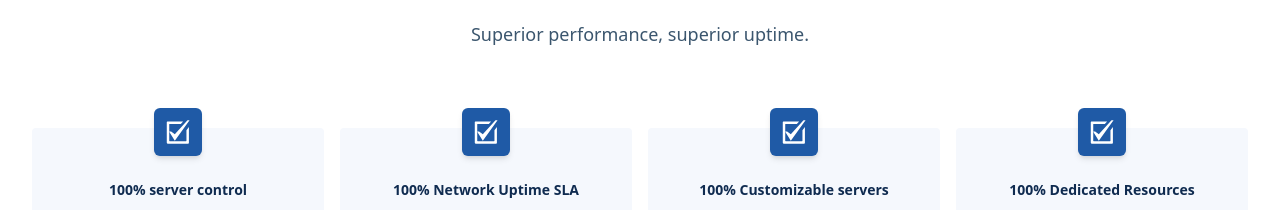
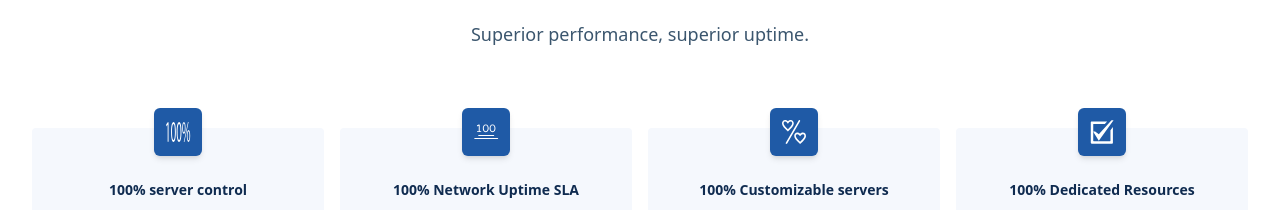
Before and after one commit to adgor/fh-vanilla, a website built with Vite: page dedi2.html in a window 1280 px wide. Shown: the part 792-1002 px from the top of the page. Built offline with nearby package versions, Linux system fonts and the light colour scheme.

Commit message:
changing dedi icons

```diff
--- a/dedi2.html
+++ b/dedi2.html
@@ -897,18 +897,26 @@
             class="mx-auto -mt-5 flex h-12 w-12 items-center justify-center rounded-md bg-matisse-500 text-white shadow-md"
           >
             <svg
-              width="24"
-              height="24"
-              viewBox="0 0 24 24"
+              width="25"
+              height="20"
+              viewBox="0 0 25 20"
               fill="none"
               xmlns="http://www.w3.org/2000/svg"
             >
               <path
-                d="M5.11779 11.4966H3.06787L8.8068 20.8135L23.564 0.317383H21.5141L8.8068 14.2914L5.11779 11.4966Z"
+                d="M1.63304 2.76829H1.6116L0.37619 4.58465L0.189941 2.59139L1.74291 0.330063H2.56294V19.6717H1.63371V2.76829H1.63304Z"
                 fill="white"
               />
               <path
-                d="M20.4548 20.8136C20.4548 21.0398 20.2714 21.2233 20.0447 21.2233H3.64808C3.53939 21.2233 3.43515 21.1801 3.35826 21.1033C3.28137 21.0265 3.23812 20.9223 3.23802 20.8136V4.41653C3.23802 4.18989 3.42182 4.00647 3.64808 4.00647H14.8611L17.098 1.54688H1.59854C1.38116 1.54718 1.17278 1.6337 1.01911 1.78745C0.865433 1.9412 0.779015 2.14962 0.778809 2.367V22.8627C0.778809 23.3164 1.14603 23.6829 1.59854 23.6829H22.0943C22.2019 23.683 22.3086 23.6618 22.4081 23.6207C22.5076 23.5795 22.598 23.5191 22.6741 23.443C22.7503 23.3668 22.8107 23.2764 22.8518 23.1769C22.893 23.0774 22.9141 22.9708 22.914 22.8631V6.9361L20.4548 10.3525V20.8136Z"
+                d="M9.87359 9.79119C9.87359 16.3691 8.97718 20 7.40277 20C6.01394 20 5.07399 16.4585 5.05188 10.0593C5.05188 3.57071 6.0796 0 7.5227 0C9.02073 0 9.87359 3.63089 9.87359 9.79119ZM6.01394 10.0884C6.01394 15.1181 6.58274 17.9757 7.45704 17.9757C8.44121 17.9757 8.91085 14.8518 8.91085 9.91155C8.91085 5.15 8.46265 2.02426 7.46776 2.02426C6.62629 2.02426 6.01394 4.81992 6.01394 10.0884Z"
+                fill="white"
+              />
+              <path
+                d="M15.4791 9.79119C15.4791 16.3691 14.5826 20 13.0082 20C11.6194 20 10.6795 16.4585 10.6573 10.0593C10.6573 3.57071 11.6851 0 13.1282 0C14.6262 0 15.4791 3.63089 15.4791 9.79119ZM11.6194 10.0884C11.6194 15.1181 12.1882 17.9757 13.0625 17.9757C14.0467 17.9757 14.5163 14.8518 14.5163 9.91155C14.5163 5.15 14.0681 2.02426 13.0732 2.02426C12.2324 2.02426 11.6194 4.81992 11.6194 10.0884Z"
+                fill="white"
+              />
+              <path
+                d="M19.5652 5.77186C19.5652 9.85137 18.778 11.8738 17.8595 11.8738C16.9738 11.8738 16.2087 9.94073 16.198 6.04176C16.198 2.17197 16.9738 0 17.9144 0C18.9093 0 19.5652 2.08443 19.5652 5.77186ZM16.9631 5.9524C16.941 8.42163 17.28 10.2963 17.8809 10.2963C18.5154 10.2963 18.7995 8.44898 18.7995 5.89222C18.7995 3.54153 18.5475 1.57564 17.8809 1.57564C17.28 1.57746 16.9631 3.51053 16.9631 5.9524ZM17.7938 20L21.9704 0H22.5827L18.4062 20H17.7938ZM24.19 13.7795C24.19 17.8572 23.4028 19.8796 22.4956 19.8796C21.6099 19.8796 20.8448 17.9466 20.8335 14.0768C20.8335 10.1778 21.6099 8.00583 22.5499 8.00583C23.5448 8.00583 24.19 10.0884 24.19 13.7795ZM21.5878 13.9582C21.5771 16.4293 21.9268 18.3022 22.5171 18.3022C23.1515 18.3022 23.4356 16.4585 23.4356 13.8981C23.4356 11.5474 23.1843 9.58147 22.5171 9.58147C21.9161 9.58147 21.5878 11.5182 21.5878 13.9582Z"
                 fill="white"
               />
             </svg>
@@ -927,18 +935,30 @@
             class="mx-auto -mt-5 flex h-12 w-12 items-center justify-center rounded-md bg-matisse-500 text-white shadow-md"
           >
             <svg
-              width="24"
-              height="24"
-              viewBox="0 0 24 24"
+              width="25"
+              height="16"
+              viewBox="0 0 25 16"
               fill="none"
               xmlns="http://www.w3.org/2000/svg"
             >
               <path
-                d="M5.11779 11.4966H3.06787L8.8068 20.8135L23.564 0.317383H21.5141L8.8068 14.2914L5.11779 11.4966Z"
+                d="M4.62908 11.9219H19.7733C20.0497 11.9219 20.2733 11.6983 20.2733 11.4219C20.2733 11.1455 20.0497 10.922 19.7733 10.922L4.62908 10.9218C4.35267 10.9218 4.12912 11.1454 4.12912 11.4218C4.12912 11.6982 4.35286 11.9219 4.62908 11.9219V11.9219Z"
                 fill="white"
               />
               <path
-                d="M20.4548 20.8136C20.4548 21.0398 20.2714 21.2233 20.0447 21.2233H3.64808C3.53939 21.2233 3.43515 21.1801 3.35826 21.1033C3.28137 21.0265 3.23812 20.9223 3.23802 20.8136V4.41653C3.23802 4.18989 3.42182 4.00647 3.64808 4.00647H14.8611L17.098 1.54688H1.59854C1.38116 1.54718 1.17278 1.6337 1.01911 1.78745C0.865433 1.9412 0.779015 2.14962 0.778809 2.367V22.8627C0.778809 23.3164 1.14603 23.6829 1.59854 23.6829H22.0943C22.2019 23.683 22.3086 23.6618 22.4081 23.6207C22.5076 23.5795 22.598 23.5191 22.6741 23.443C22.7503 23.3668 22.8107 23.2764 22.8518 23.1769C22.893 23.0774 22.9141 22.9708 22.914 22.8631V6.9361L20.4548 10.3525V20.8136Z"
+                d="M23.701 14.0134H0.700946C0.424543 14.0134 0.200989 14.237 0.200989 14.5134C0.200989 14.7898 0.424726 15.0133 0.700946 15.0133H23.701C23.9774 15.0133 24.201 14.7898 24.201 14.5134C24.201 14.2372 23.9773 14.0134 23.701 14.0134Z"
+                fill="white"
+              />
+              <path
+                d="M3.46702 7.14601C3.33763 7.14601 3.22933 7.19083 3.14214 7.28064C3.05582 7.37131 3.01275 7.48049 3.01275 7.61075C3.01275 7.74014 3.056 7.84844 3.14214 7.93563C3.22933 8.02178 3.33763 8.06502 3.46702 8.06502H6.80913C6.93853 8.06502 7.04857 8.02177 7.13925 7.93563C7.22905 7.84844 7.27387 7.74014 7.27387 7.61075C7.27387 7.48048 7.22905 7.37131 7.13925 7.28064C7.04857 7.19083 6.93853 7.14601 6.80913 7.14601H5.73788V1.03483C5.73788 0.890433 5.68766 0.768187 5.58651 0.66687C5.48624 0.565552 5.36295 0.515503 5.21943 0.515503H4.99238C4.89123 0.515503 4.78991 0.540964 4.68964 0.591186L3.21781 1.35882C3.03034 1.45299 2.93704 1.60087 2.93704 1.80246C2.93704 1.93988 2.98012 2.05166 3.06644 2.13781C3.15363 2.22413 3.26541 2.26808 3.40178 2.26808C3.467 2.26808 3.54966 2.2461 3.65098 2.20286L4.75379 1.66245V7.1464L3.46702 7.14601Z"
+                fill="white"
+              />
+              <path
+                d="M14.6724 4.28972C14.6724 2.18994 13.8327 0.406982 11.7414 0.406982C9.62795 0.406982 8.81027 2.2023 8.81027 4.28972C8.81027 6.37906 9.63059 8.17331 11.7414 8.17331C13.8303 8.17331 14.6724 6.39526 14.6724 4.28972ZM9.79519 4.28972C9.79519 2.80971 10.2672 1.3269 11.7414 1.3269C13.2188 1.3269 13.6884 2.81338 13.6884 4.28972C13.6884 5.76312 13.2281 7.26478 11.7414 7.26478C10.258 7.26495 9.79519 5.76749 9.79519 4.28972Z"
+                fill="white"
+              />
+              <path
+                d="M21.4649 4.28972C21.4649 2.18994 20.6253 0.406982 18.5338 0.406982C16.4204 0.406982 15.6027 2.2023 15.6027 4.28972C15.6027 6.37906 16.4232 8.17331 18.5338 8.17331C20.6229 8.17331 21.4649 6.39526 21.4649 4.28972ZM18.5338 7.26495C17.0506 7.26495 16.5876 5.76749 16.5876 4.2899C16.5876 2.80989 17.0597 1.32708 18.5338 1.32708C20.0112 1.32708 20.4808 2.81355 20.4808 4.2899C20.4808 5.7633 20.0207 7.26495 18.5338 7.26495Z"
                 fill="white"
               />
             </svg>
@@ -958,17 +978,21 @@
           >
             <svg
               width="24"
-              height="24"
-              viewBox="0 0 24 24"
+              height="25"
+              viewBox="0 0 24 25"
               fill="none"
               xmlns="http://www.w3.org/2000/svg"
             >
               <path
-                d="M5.11779 11.4966H3.06787L8.8068 20.8135L23.564 0.317383H21.5141L8.8068 14.2914L5.11779 11.4966Z"
+                d="M5.8943 11.4686L5.36102 10.9887C2.58758 8.48179 0.00100708 5.86869 0.00100708 3.54869C0.00100708 1.92202 0.881009 0.00201416 3.30773 0.00201416C4.34773 0.00201416 5.30773 0.695301 5.8944 1.25535C6.48088 0.695254 7.41431 0.00201416 8.48088 0.00201416C10.9076 0.00201416 11.7876 1.92202 11.7876 3.54869C11.7876 5.86865 9.2275 8.48203 6.42759 10.9887L5.8943 11.4686ZM3.30763 1.60192C2.18763 1.60192 1.60096 2.26859 1.60096 3.54854C1.60096 5.12183 3.92092 7.49517 5.8943 9.30856C7.86769 7.49531 10.1876 5.12179 10.1876 3.54854C10.1876 2.24183 9.60098 1.60192 8.48098 1.60192C7.73431 1.60192 6.80093 2.58854 6.53435 2.93526L5.8943 3.76188L5.25426 2.93526C4.98751 2.58853 4.0543 1.60192 3.30763 1.60192V1.60192Z"
                 fill="white"
               />
               <path
-                d="M20.4548 20.8136C20.4548 21.0398 20.2714 21.2233 20.0447 21.2233H3.64808C3.53939 21.2233 3.43515 21.1801 3.35826 21.1033C3.28137 21.0265 3.23812 20.9223 3.23802 20.8136V4.41653C3.23802 4.18989 3.42182 4.00647 3.64808 4.00647H14.8611L17.098 1.54688H1.59854C1.38116 1.54718 1.17278 1.6337 1.01911 1.78745C0.865433 1.9412 0.779015 2.14962 0.778809 2.367V22.8627C0.778809 23.3164 1.14603 23.6829 1.59854 23.6829H22.0943C22.2019 23.683 22.3086 23.6618 22.4081 23.6207C22.5076 23.5795 22.598 23.5191 22.6741 23.443C22.7503 23.3668 22.8107 23.2764 22.8518 23.1769C22.893 23.0774 22.9141 22.9708 22.914 22.8631V6.9361L20.4548 10.3525V20.8136Z"
+                d="M18.1077 24.002L17.5744 23.5221C14.8011 21.0154 12.2144 18.4021 12.2144 16.0821C12.2144 14.4554 13.0678 12.5354 15.5211 12.5354C16.5611 12.5354 17.5211 13.2287 18.1077 13.7887C18.6944 13.2286 19.6544 12.5354 20.6944 12.5354C23.1209 12.5354 24.001 14.4554 24.001 16.0821C24.001 18.402 21.4409 21.0154 18.641 23.5221L18.1077 24.002ZM15.5212 14.1353C14.4012 14.1353 13.8145 14.802 13.8145 16.0819C13.8145 17.6552 16.1345 20.0286 18.1078 21.8419C20.0811 20.0285 22.401 17.6552 22.401 16.0819C22.401 14.7752 21.8143 14.1353 20.6943 14.1353C19.9477 14.1353 19.0143 15.1219 18.7477 15.4686L18.1077 16.2953L17.4677 15.4686C17.201 15.1219 16.2678 14.1353 15.5211 14.1353H15.5212Z"
+                fill="white"
+              />
+              <path
+                d="M4.48096 23.9753C4.34759 23.9753 4.21422 23.9487 4.08104 23.8687C3.70771 23.6554 3.57432 23.1487 3.78769 22.7753L16.6944 0.428616C16.9077 0.0552919 17.4144 -0.0780989 17.7878 0.135273C18.1611 0.348631 18.2945 0.855322 18.0811 1.22866L5.17442 23.5754C5.01445 23.8421 4.74771 23.9755 4.48099 23.9755L4.48096 23.9753Z"
                 fill="white"
               />
             </svg>
```
Also changed, not shown: assets/css/main.css.
